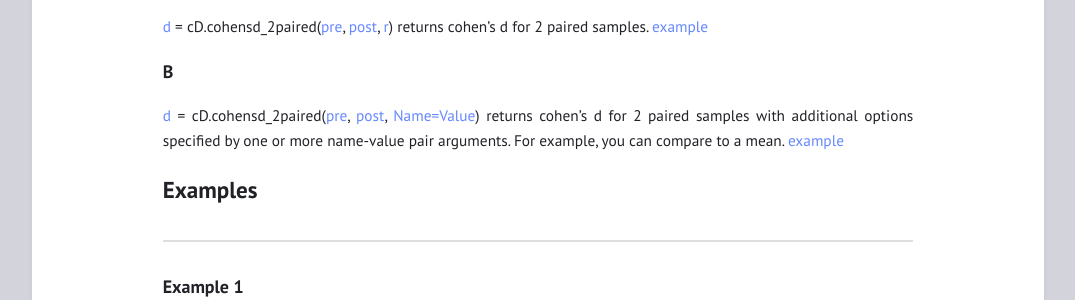
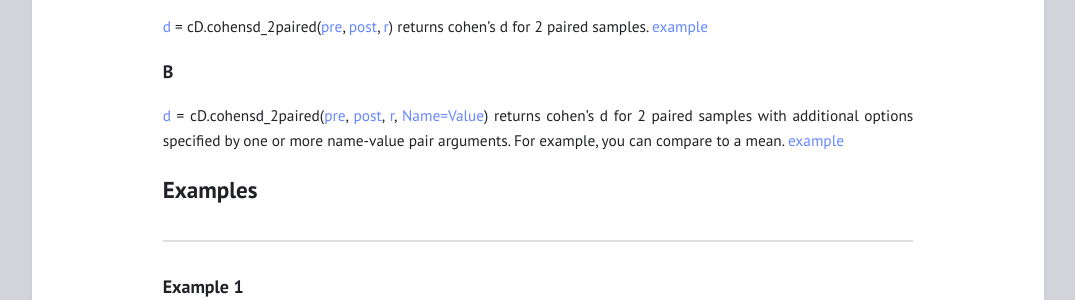
Before and after one commit to tulimid1/cohens_d, a Jekyll site: the page built from 2paired.md, in a window 1280 px wide and 900 px high, scrolled down 549 px. Shown: the part 154-454 px from the top of the window, without its empty margins (102-1177 px from the left). Built offline with Jekyll 4.4.1, drawn with Linux system fonts in a browser that asks for light colours.

```diff
--- a/2paired.md
+++ b/2paired.md
@@ -22,7 +22,7 @@ Calculate cohen's d for 2 paired samples. See [Using_cohens_d.ipynb](https://git
 [d](#d) = cD.cohensd_2paired([pre](#pre), [post](#post), [r](#r)) returns cohen's d for 2 paired samples. [example](#example-1)
 
 ### B
-[d](#d) = cD.cohensd_2paired([pre](#pre), [post](#post), [Name=Value](#name-value-arguments)) returns cohen's d for 2 paired samples with additional options specified by one or more name-value pair arguments. For example, you can compare to a mean. [example](#example-2)
+[d](#d) = cD.cohensd_2paired([pre](#pre), [post](#post), [r](#r), [Name=Value](#name-value-arguments)) returns cohen's d for 2 paired samples with additional options specified by one or more name-value pair arguments. For example, you can compare to a mean. [example](#example-2)
 
 ## Examples
 ---
```
